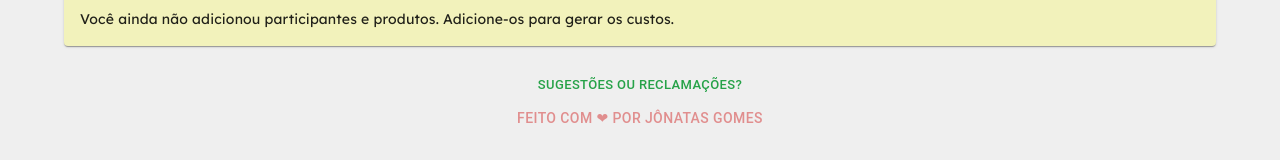
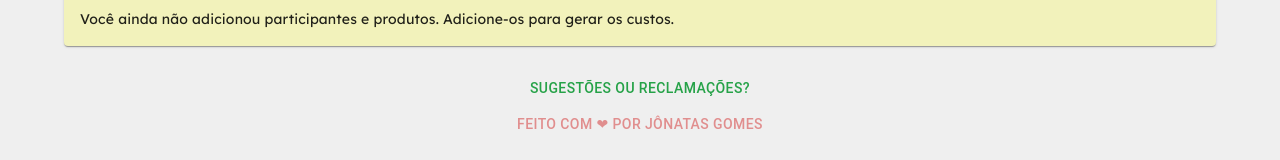
Before and after one commit to jonatas1n/divide-ai, a React (Vite) app: page /divide-ai/costs in a window 1280 px wide. Shown: the part 156-316 px from the top of the page. Built offline with nearby package versions, Linux system fonts and the light colour scheme.

Commit message:
fix: increase suggestions tip size

```diff
--- a/src/components/Footer/index.tsx
+++ b/src/components/Footer/index.tsx
@@ -10,7 +10,7 @@ export const Footer = () => {
   return (
     <Stack mt={3}>
       <FormModal open={isOpenModal} onClose={toggleModal} />
-      <Button onClick={toggleModal} variant="text" size="small">
+      <Button onClick={toggleModal} variant="text">
           Sugestões ou Reclamações?
       </Button>
       <Signature />
```
